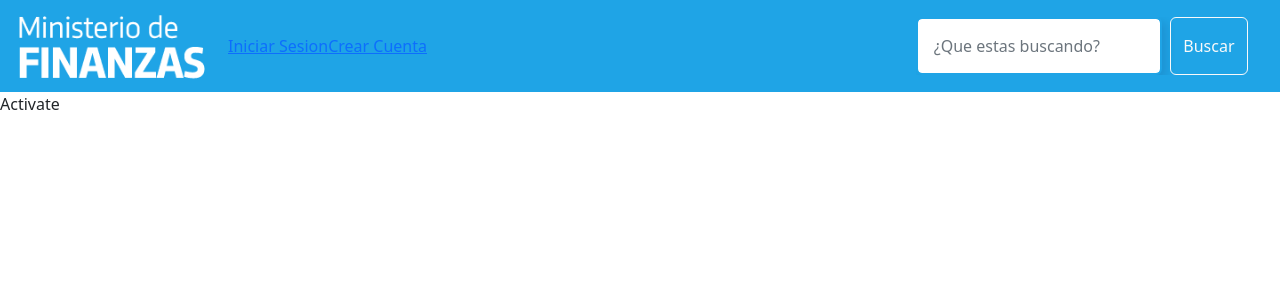
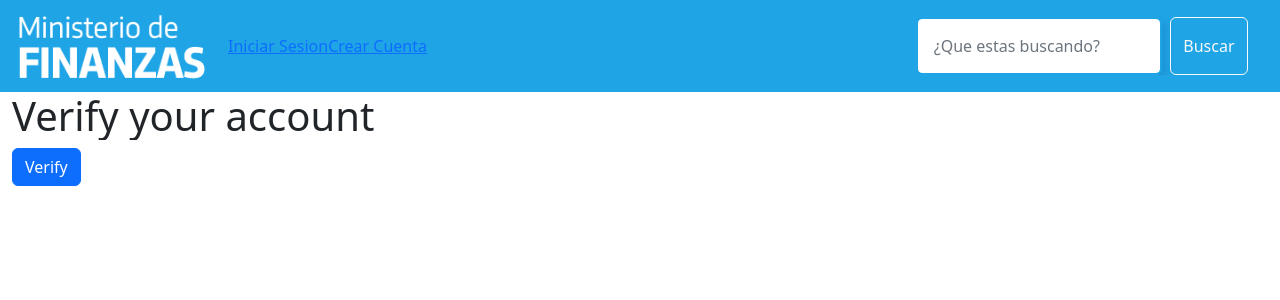
Before and after one commit to MateMar04/financiation, a React (Create React App) app in the folder financiation-react/: page /activate/1/1 in a window 1280 px wide. Shown: the top 300 px of the page. Built offline with nearby package versions, Linux system fonts and the light colour scheme.

Commit message:
Activate.js

```diff
--- a/financiation-react/src/containers/Activate.js
+++ b/financiation-react/src/containers/Activate.js
@@ -1,9 +1,32 @@
-import React from "react";
+import React, {useState} from "react";
+import Container from "react-bootstrap/Container";
+import Button from "react-bootstrap/Button";
+import {connect} from "react-redux";
+import {verify} from "../actions/auth";
+import '../assets/styles/login.css'
+import {Navigate} from "react-router-dom";
 
-const Activate = () => (
-    <div>
-        Activate
-    </div>
-);
+const Activate = ({verify, match}) => {
 
-export default Activate;
+    const [verified, setVerified] = useState(false)
+    const verify_account = e => {
+        const uid = match.params.uid
+        const token = match.params.token
+        verify(uid, token);
+        setVerified(true)
+    };
+
+    if (verified) {
+        return <Navigate to='/'/>
+    }
+
+    return (
+        <Container fluid>
+            <h1>Verify your account</h1>
+            <Button onClick={verify_account}>Verify</Button>
+        </Container>
+    )
+};
+
+
+export default connect(null, {verify})(Activate);
```
